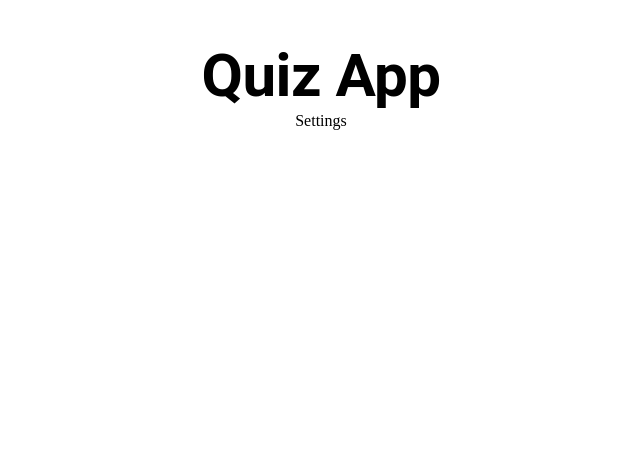
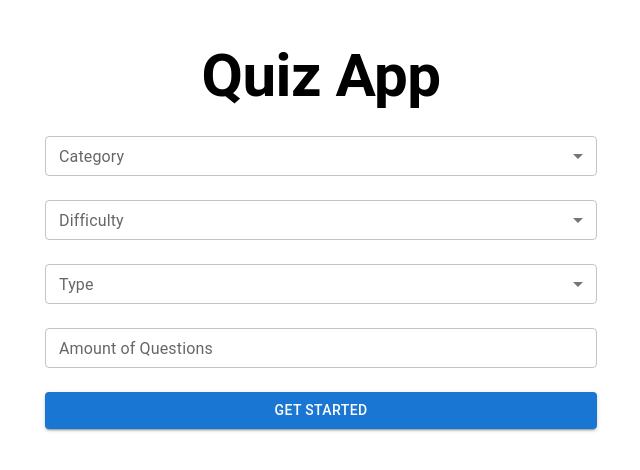
Before and after one commit to binarypsilocybin/tutorial-quizz, a React (Create React App) app: page / in a window 1280 px wide. Shown: the top 470 px of the page, without its empty margins (319-959 px from the left). Built offline with nearby package versions, Linux system fonts and the light colour scheme.

Commit message:
settings page

```diff
--- /dev/null
+++ b/src/components/SelectField.js
@@ -0,0 +1,25 @@
+import React, { useState } from "react";
+import { FormControl, InputLabel, MenuItem, Select } from "@mui/material";
+import { Box } from "@mui/system";
+
+const SelectField = (props) => {
+  const { label } = props;
+  const [value, setValue] = useState("");
+
+  const handleChange = () => {};
+
+  return (
+    <Box mt={3} width="100%">
+      <FormControl size="small" fullWidth>
+        <InputLabel>{label}</InputLabel>
+        <Select value={value} label={label} onChange={handleChange}>
+          <MenuItem>Option 1</MenuItem>
+          <MenuItem>Option 2</MenuItem>
+          <MenuItem>Option 3</MenuItem>
+        </Select>
+      </FormControl>
+    </Box>
+  );
+};
+
+export default SelectField;
--- /dev/null
+++ b/src/components/TextFieldComp.js
@@ -0,0 +1,23 @@
+import React from "react";
+
+import { FormControl, TextField } from "@mui/material";
+import { Box } from "@mui/system";
+
+const TextFieldComp = () => {
+  const handleChange = () => {};
+  return (
+    <Box mt={3} width="100%">
+      <FormControl fullWidth size="small">
+        <TextField
+          onChange={handleChange}
+          variant="outlined"
+          label="Amount of Questions"
+          type="number"
+          size="small"
+        ></TextField>
+      </FormControl>
+    </Box>
+  );
+};
+
+export default TextFieldComp;
--- a/src/pages/Settings.js
+++ b/src/pages/Settings.js
@@ -1,5 +1,27 @@
+import SelectField from "../components/SelectField";
+
+import { Button } from "@mui/material";
+import { Box } from "@mui/system";
+import TextFieldComp from "../components/TextFieldComp";
+
 const Settings = () => {
-  return <div>Settings</div>;
+  const handleSubmit = (e) => {
+    e.preventDefault();
+  };
+
+  return (
+    <form onSubmit={handleSubmit}>
+      <SelectField label="Category" />
+      <SelectField label="Difficulty" />
+      <SelectField label="Type" />
+      <TextFieldComp />
+      <Box mt={3} with="100%">
+        <Button fullWidth variant="contained" type="submit">
+          Get Started
+        </Button>
+      </Box>
+    </form>
+  );
 };
 
 export default Settings;
```
